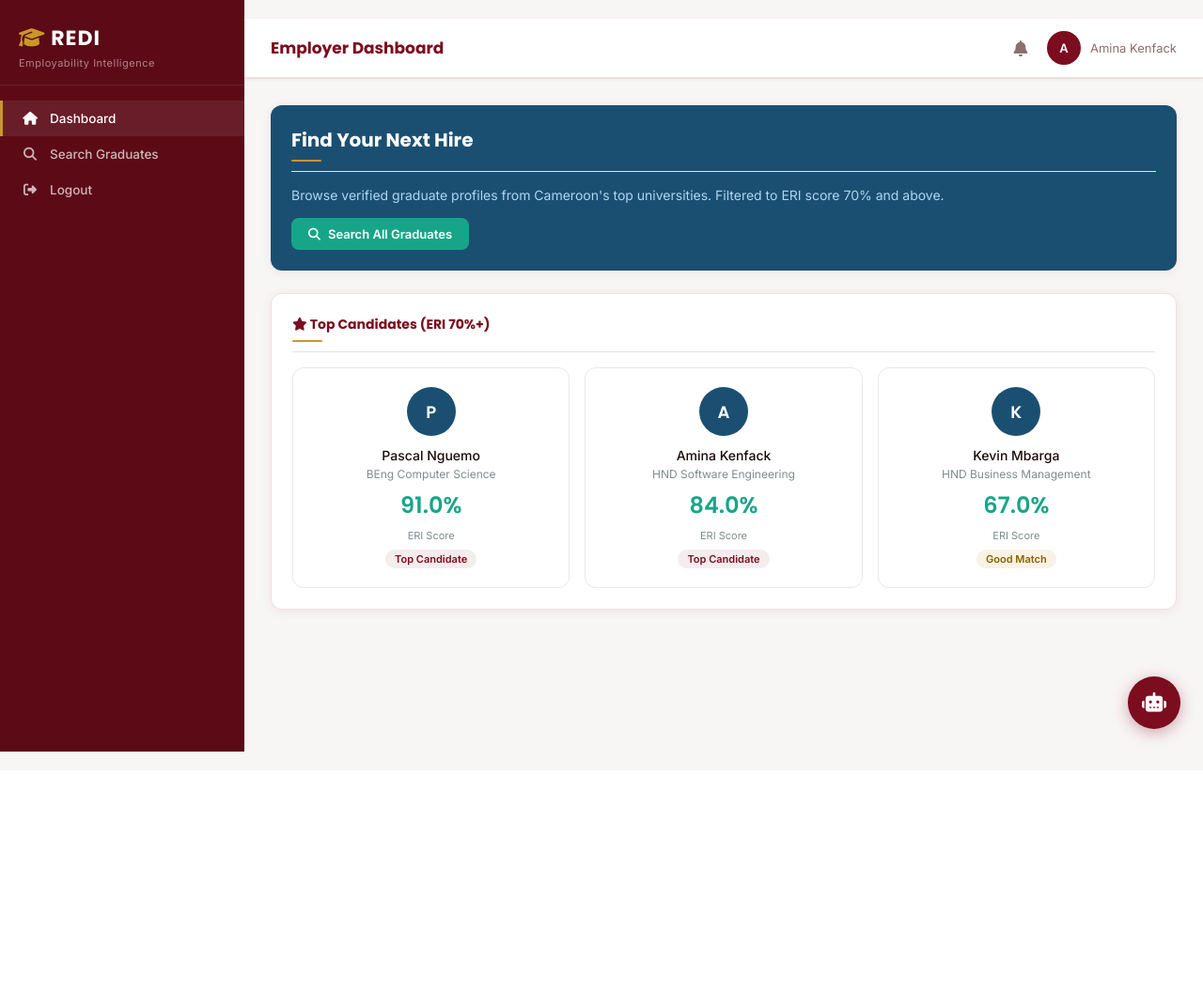
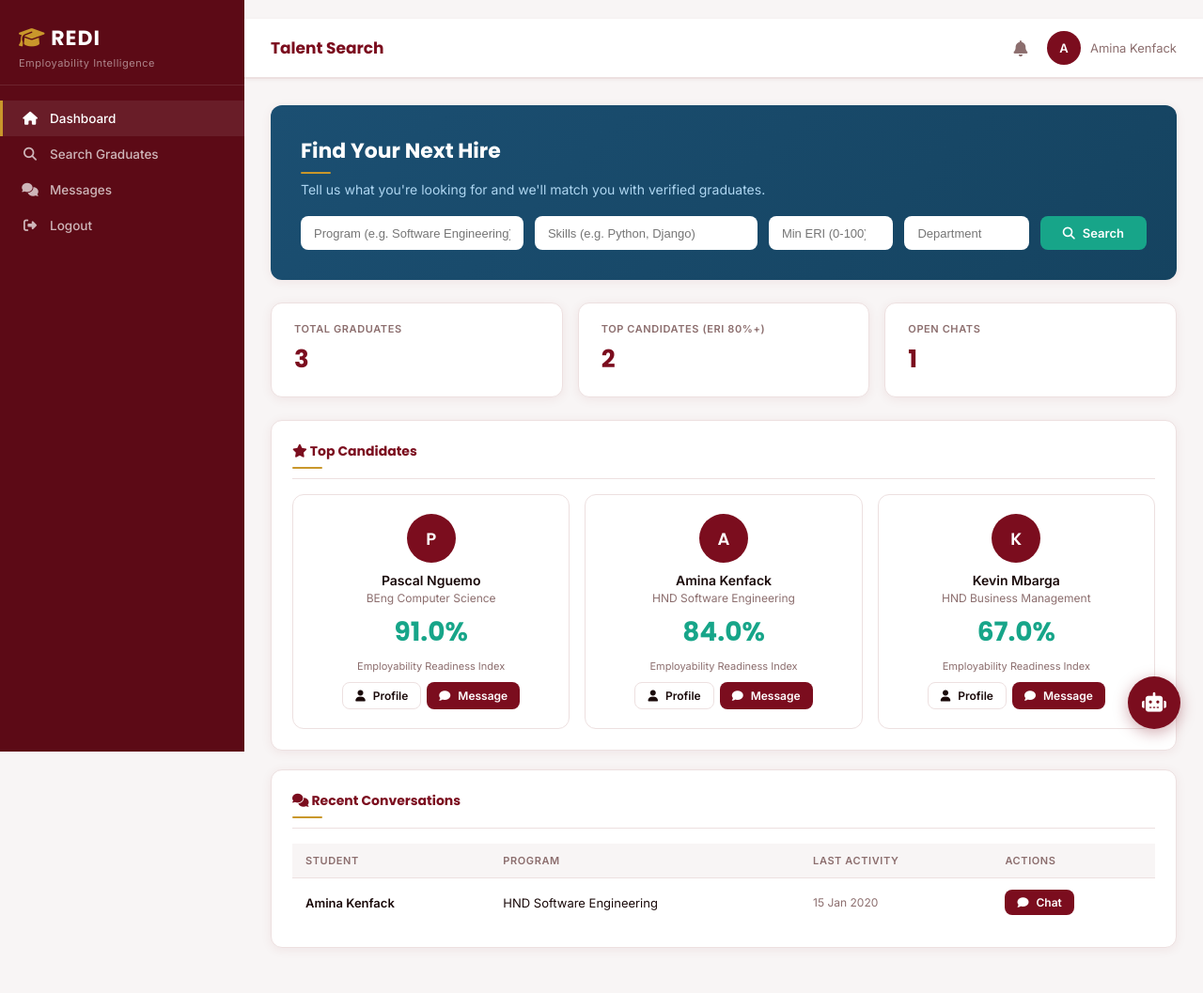
Before and after one commit to AzertyWea/redi_platform, a Flask app: page /employer/dashboard in a window 1280 px wide. Shown: the whole page at 94% size. Before the commit the page ends 800 px from the top, so only its background shows below. Run offline with Flask 3, Linux system fonts and the light colour scheme; a user stored in the database is signed in; tables that the repository leaves empty hold one stand-in row (values such as "Sample post"); one stand-in notice (Sample message) is shown.

Commit message:
feat: employer talent search + chat system
- Conversation and Message models for employer-student messaging
- Employer dashboard redesigned as talent search hub with criteria form
- Employer search results with candidate cards (ERI, skills, actions)
- Employer student profile view with bio, skills, internships, docs, certs
- Employer chat interface with auto-poll, send/receive, read markers
- Student messages list + conversation view with reply capability
- Real-time notifications on new messages via emit_notification
- Sidebar updates for employer (Messages) and student (Messages)

```diff
--- a/app/routes/employer.py
+++ b/app/routes/employer.py
@@ -1,37 +1,131 @@
-from flask import Blueprint, render_template, request
+from flask import Blueprint, render_template, request, redirect, url_for, flash, jsonify
 from flask_login import login_required, current_user
-from app.models import User, StudentProfile
+from app import db
+from app.models import User, StudentProfile, Conversation, Message, Document
 
 employer_bp = Blueprint("employer", __name__)
 
-@employer_bp.route("/dashboard")
+@employer_bp.route("/dashboard", methods=["GET", "POST"])
 @login_required
 def dashboard():
+    if request.method == "POST":
+        program = request.form.get("program", "").strip()
+        skills = request.form.get("skills", "").strip()
+        eri_min = request.form.get("eri_min", 0, type=int)
+        dept = request.form.get("dept", "").strip()
+
+        query = StudentProfile.query.join(User)
+        if program:
+            query = query.filter(StudentProfile.program.ilike(f"%{program}%"))
+        if dept:
+            query = query.filter(User.department.ilike(f"%{dept}%"))
+        if eri_min > 0:
+            query = query.filter(StudentProfile.eri_score >= eri_min)
+        if skills:
+            skill_list = [s.strip() for s in skills.split(",")]
+            for sk in skill_list:
+                query = query.filter(StudentProfile.skills.ilike(f"%{sk}%"))
+        students = query.order_by(StudentProfile.eri_score.desc()).all()
+        return render_template("employer/results.html", students=students,
+                               program=program, skills=skills, eri_min=eri_min, dept=dept)
+
     total = StudentProfile.query.count()
     top = StudentProfile.query.filter(StudentProfile.eri_score >= 80).count()
-    students = StudentProfile.query.order_by(StudentProfile.eri_score.desc()).limit(5).all()
-    return render_template("employer/dashboard.html", total=total, top=top, students=students)
+    top_students = StudentProfile.query.order_by(StudentProfile.eri_score.desc()).limit(6).all()
+    unread = Message.query.filter_by(sender_id=User.id).join(Conversation).filter(
+        Conversation.employer_id == current_user.id, Message.is_read == False
+    ).count() if False else 0
+    convos = Conversation.query.filter_by(employer_id=current_user.id)\
+        .order_by(Conversation.created_at.desc()).limit(5).all()
+    return render_template("employer/dashboard.html",
+        total=total, top=top, top_students=top_students,
+        unread=unread, convos=convos)
 
 @employer_bp.route("/search")
 @login_required
 def search():
-    q         = request.args.get("q","").strip()
-    filiere   = request.args.get("filiere","").strip()
-    dept      = request.args.get("dept","").strip()
-    eri_min   = request.args.get("eri_min", 0, type=int)
-
-    query = StudentProfile.query
-    if filiere:
-        query = query.filter(StudentProfile.filiere == filiere)
-    if dept:
-        query = query.join(User).filter(User.department == dept)
+    q = request.args.get("q", "").strip()
+    program = request.args.get("program", "").strip()
+    eri_min = request.args.get("eri_min", 0, type=int)
+    query = StudentProfile.query.join(User)
     if q:
-        query = query.join(User).filter(User.name.ilike(f"%{q}%"))
-    students = query.filter(StudentProfile.eri_score >= eri_min).order_by(StudentProfile.eri_score.desc()).all()
-    return render_template("employer/search.html", students=students, q=q, filiere=filiere, dept=dept, eri_min=eri_min)
+        query = query.filter(User.name.ilike(f"%{q}%"))
+    if program:
+        query = query.filter(StudentProfile.program.ilike(f"%{program}%"))
+    if eri_min > 0:
+        query = query.filter(StudentProfile.eri_score >= eri_min)
+    students = query.order_by(StudentProfile.eri_score.desc()).all()
+    return render_template("employer/results.html", students=students,
+                           q=q, program=program, eri_min=eri_min)
 
 @employer_bp.route("/student/<int:profile_id>")
 @login_required
 def view_student(profile_id):
     p = StudentProfile.query.get_or_404(profile_id)
-    return render_template("employer/student_view.html", p=p)
+    docs = Document.query.filter_by(student_id=p.id, is_verified=True).all()
+    return render_template("employer/student_profile.html", p=p, docs=docs)
+
+@employer_bp.route("/chat")
+@login_required
+def chat_list():
+    convos = Conversation.query.filter_by(employer_id=current_user.id)\
+        .order_by(Conversation.created_at.desc()).all()
+    return render_template("employer/chat_list.html", convos=convos)
+
+@employer_bp.route("/chat/<int:student_id>")
+@login_required
+def chat_with_student(student_id):
+    student = User.query.get_or_404(student_id)
+    if student.role != "student":
+        flash("Invalid user.", "danger")
+        return redirect(url_for("employer.dashboard"))
+    convo = Conversation.query.filter_by(employer_id=current_user.id, student_id=student_id).first()
+    if not convo:
+        convo = Conversation(employer_id=current_user.id, student_id=student_id)
+        db.session.add(convo)
+        db.session.commit()
+    return render_template("employer/chat.html", convo=convo, student=student)
+
+@employer_bp.route("/chat/<int:conversation_id>/messages")
+@login_required
+def get_messages(conversation_id):
+    convo = Conversation.query.get_or_404(conversation_id)
+    if convo.employer_id != current_user.id and convo.student_id != current_user.id:
+        return jsonify({"error": "Forbidden"}), 403
+    Message.query.filter_by(conversation_id=convo.id, is_read=False)\
+        .filter(Message.sender_id != current_user.id)\
+        .update({"is_read": True})
+    db.session.commit()
+    messages = Message.query.filter_by(conversation_id=convo.id)\
+        .order_by(Message.created_at.asc()).all()
+    return jsonify([{
+        "id": m.id,
+        "sender_id": m.sender_id,
+        "content": m.content,
+        "is_mine": m.sender_id == current_user.id,
+        "created_at": m.created_at.strftime("%d %b %Y %H:%M") if m.created_at else "",
+    } for m in messages])
+
+@employer_bp.route("/chat/<int:conversation_id>/send", methods=["POST"])
+@login_required
+def send_message(conversation_id):
+    convo = Conversation.query.get_or_404(conversation_id)
+    if convo.employer_id != current_user.id and convo.student_id != current_user.id:
+        return jsonify({"error": "Forbidden"}), 403
+    content = request.form.get("content", "").strip()
+    if not content:
+        return jsonify({"error": "Empty message"}), 400
+    msg = Message(conversation_id=convo.id, sender_id=current_user.id, content=content)
+    db.session.add(msg)
+
+    recipient_id = convo.student_id if current_user.id == convo.employer_id else convo.employer_id
+    recipient_role = "student" if recipient_id == convo.student_id else "employer"
+    from app.services.notification_service import emit_notification
+    emit_notification(
+        recipient_id=recipient_id, recipient_role=recipient_role,
+        type_="message", title="New Message",
+        body=f"{current_user.name}: {content[:80]}",
+        link="/messages",
+    )
+    db.session.commit()
+    return jsonify({"success": True, "message_id": msg.id})
--- a/app/templates/employer/dashboard.html
+++ b/app/templates/employer/dashboard.html
@@ -2,29 +2,65 @@
 {% block sidebar %}
 <a href="/employer/dashboard" class="active"><i class="fas fa-home"></i> Dashboard</a>
 <a href="/employer/search"><i class="fas fa-search"></i> Search Graduates</a>
+<a href="/employer/chat"><i class="fas fa-comments"></i> Messages{% if unread > 0 %} <span class="badge badge-danger" style="margin-left:auto">{{ unread }}</span>{% endif %}</a>
 {% endblock %}
-{% block page_title %}Employer Dashboard{% endblock %}
+{% block page_title %}Talent Search{% endblock %}
 {% block content %}
-<div class="card" style="background:#1B4F72;border:none;margin-bottom:24px">
-  <h3 style="color:#fff;font-size:20px">Find Your Next Hire</h3>
-  <p style="color:#AED6F1;margin-top:6px;font-size:14px">Browse verified graduate profiles from Cameroon's top universities. Filtered to ERI score 70% and above.</p>
-  <a href="/employer/search" class="btn" style="background:#17A589;color:#fff;margin-top:16px"><i class="fas fa-search"></i> Search All Graduates</a>
+<div class="card" style="background:linear-gradient(135deg,#1B4F72,#154360);border:none;margin-bottom:24px;padding:32px">
+  <h3 style="color:#fff;font-size:22px;border:none;padding:0;margin:0">Find Your Next Hire</h3>
+  <p style="color:#AED6F1;margin-top:8px;font-size:14px">Tell us what you're looking for and we'll match you with verified graduates.</p>
+  <form method="POST" style="display:flex;flex-wrap:wrap;gap:12px;margin-top:20px">
+    <input type="text" name="program" placeholder="Program (e.g. Software Engineering)" style="flex:2;min-width:180px;padding:10px 14px;border:none;border-radius:8px;font-size:13px">
+    <input type="text" name="skills" placeholder="Skills (e.g. Python, Django)" style="flex:2;min-width:180px;padding:10px 14px;border:none;border-radius:8px;font-size:13px">
+    <input type="number" name="eri_min" placeholder="Min ERI (0-100)" min="0" max="100" style="flex:1;min-width:100px;padding:10px 14px;border:none;border-radius:8px;font-size:13px">
+    <input type="text" name="dept" placeholder="Department" style="flex:1;min-width:120px;padding:10px 14px;border:none;border-radius:8px;font-size:13px">
+    <button type="submit" class="btn" style="background:#17A589;color:#fff;padding:10px 24px"><i class="fas fa-search"></i> Search</button>
+  </form>
 </div>
+
+<div class="stats-row">
+  <div class="stat-card"><div class="label">Total Graduates</div><div class="value teal" style="font-size:26px">{{ total }}</div></div>
+  <div class="stat-card"><div class="label">Top Candidates (ERI 80%+)</div><div class="value amber" style="font-size:26px">{{ top }}</div></div>
+  <div class="stat-card"><div class="label">Open Chats</div><div class="value blue" style="font-size:26px">{{ convos|length }}</div></div>
+</div>
+
 <div class="card">
-  <h3><i class="fas fa-star"></i> Top Candidates (ERI 70%+)</h3>
-  <div style="display:grid;grid-template-columns:repeat(auto-fit,minmax(240px,1fr));gap:16px;margin-top:16px">
-    {% for s in students %}
-    <div style="border:1px solid #E5E8EC;border-radius:12px;padding:20px;text-align:center">
-      <div style="width:52px;height:52px;border-radius:50%;background:#1B4F72;color:#fff;display:flex;align-items:center;justify-content:center;font-family:'Poppins',sans-serif;font-size:18px;font-weight:600;margin:0 auto 12px">{{ s.user.name[0] }}</div>
-      <div style="font-weight:500;font-size:14px">{{ s.user.name }}</div>
-      <div style="color:#7F8C8D;font-size:12px;margin:4px 0">{{ s.program }}</div>
-      <div style="font-family:'Poppins',sans-serif;font-size:24px;color:#17A589;font-weight:600;margin:8px 0">{{ s.eri_score }}%</div>
-      <div style="font-size:11px;color:#7F8C8D">ERI Score</div>
-      <span class="badge {{ 'badge-success' if s.eri_score >= 75 else 'badge-warning' }}" style="margin-top:8px">{{ 'Top Candidate' if s.eri_score >= 75 else 'Good Match' }}</span>
+  <h3><i class="fas fa-star"></i> Top Candidates</h3>
+  <div style="display:grid;grid-template-columns:repeat(auto-fit,minmax(220px,1fr));gap:16px;margin-top:12px">
+    {% for s in top_students %}
+    <div style="border:1px solid var(--border);border-radius:12px;padding:20px;text-align:center;transition:all .2s" onmouseover="this.style.boxShadow='0 4px 16px rgba(0,0,0,0.1)'" onmouseout="this.style.boxShadow='none'">
+      <div style="width:52px;height:52px;border-radius:50%;background:var(--primary);color:#fff;display:flex;align-items:center;justify-content:center;font-family:var(--font-head);font-size:18px;font-weight:600;margin:0 auto 10px">{{ s.user.name[0] }}</div>
+      <div style="font-weight:600;font-size:14px">{{ s.user.name }}</div>
+      <div style="color:var(--muted);font-size:12px;margin:3px 0">{{ s.program }}</div>
+      <div style="font-family:var(--font-head);font-size:28px;color:#17A589;font-weight:700;margin:8px 0">{{ s.eri_score }}%</div>
+      <div style="font-size:11px;color:var(--muted);margin-bottom:10px">Employability Readiness Index</div>
+      <div style="display:flex;gap:6px;justify-content:center;flex-wrap:wrap">
+        <a href="/employer/student/{{ s.id }}" class="btn btn-sm btn-outline"><i class="fas fa-user"></i> Profile</a>
+        <a href="/employer/chat/{{ s.user.id }}" class="btn btn-sm btn-primary"><i class="fas fa-comment"></i> Message</a>
+      </div>
     </div>
     {% else %}
-    <p style="color:#7F8C8D;font-size:13px">No candidates found.</p>
+    <p style="color:var(--muted);font-size:13px;text-align:center;padding:30px 0">No graduate profiles yet.</p>
     {% endfor %}
   </div>
 </div>
+
+{% if convos %}
+<div class="card">
+  <h3><i class="fas fa-comments"></i> Recent Conversations</h3>
+  <table class="table">
+    <thead><tr><th>Student</th><th>Program</th><th>Last Activity</th><th>Actions</th></tr></thead>
+    <tbody>
+      {% for c in convos %}
+      <tr>
+        <td><strong>{{ c.student.name }}</strong></td>
+        <td>{{ c.student.profile.program if c.student.profile else '-' }}</td>
+        <td style="font-size:12px;color:var(--muted)">{{ c.created_at.strftime('%d %b %Y') if c.created_at else '-' }}</td>
+        <td><a href="/employer/chat/{{ c.student.id }}" class="btn btn-sm btn-primary"><i class="fas fa-comment"></i> Chat</a></td>
+      </tr>
+      {% endfor %}
+    </tbody>
+  </table>
+</div>
+{% endif %}
 {% endblock %}
--- a/app/templates/employer/search.html
+++ b/app/templates/employer/search.html
@@ -2,6 +2,7 @@
 {% block sidebar %}
 <a href="/employer/dashboard"><i class="fas fa-home"></i> Dashboard</a>
 <a href="/employer/search" class="active"><i class="fas fa-search"></i> Rechercher</a>
+<a href="/employer/chat"><i class="fas fa-comments"></i> Messages</a>
 {% endblock %}
 {% block page_title %}Search talent{% endblock %}
 {% block content %}
--- a/app/templates/student/dashboard.html
+++ b/app/templates/student/dashboard.html
@@ -5,6 +5,7 @@
 <a href="/student/documents"><i class="fas fa-file-alt"></i> Documents</a>
 <a href="/student/coach"><i class="fas fa-robot"></i> AI Coach</a>
 <a href="/student/career-data"><i class="fas fa-briefcase"></i> Career Data</a>
+<a href="/student/messages"><i class="fas fa-comments"></i> Messages</a>
 <a href="/student/profile"><i class="fas fa-user-edit"></i> My Profile</a>
 <a href="/student/report/pdf"><i class="fas fa-file-pdf"></i> PDF Report</a>
 {% endblock %}
```
Also changed, not shown: app/models/__init__.py (+20 -0 lines), app/routes/student.py (+47 -1 lines), app/templates/employer/chat.html (added, +80 -0 lines), app/templates/employer/chat_list.html (added, +24 -0 lines), app/templates/employer/results.html (added, +54 -0 lines), app/templates/employer/student_profile.html (added, +85 -0 lines), app/templates/student/conversation.html (added, +81 -0 lines), app/templates/student/messages.html (added, +28 -0 lines).
